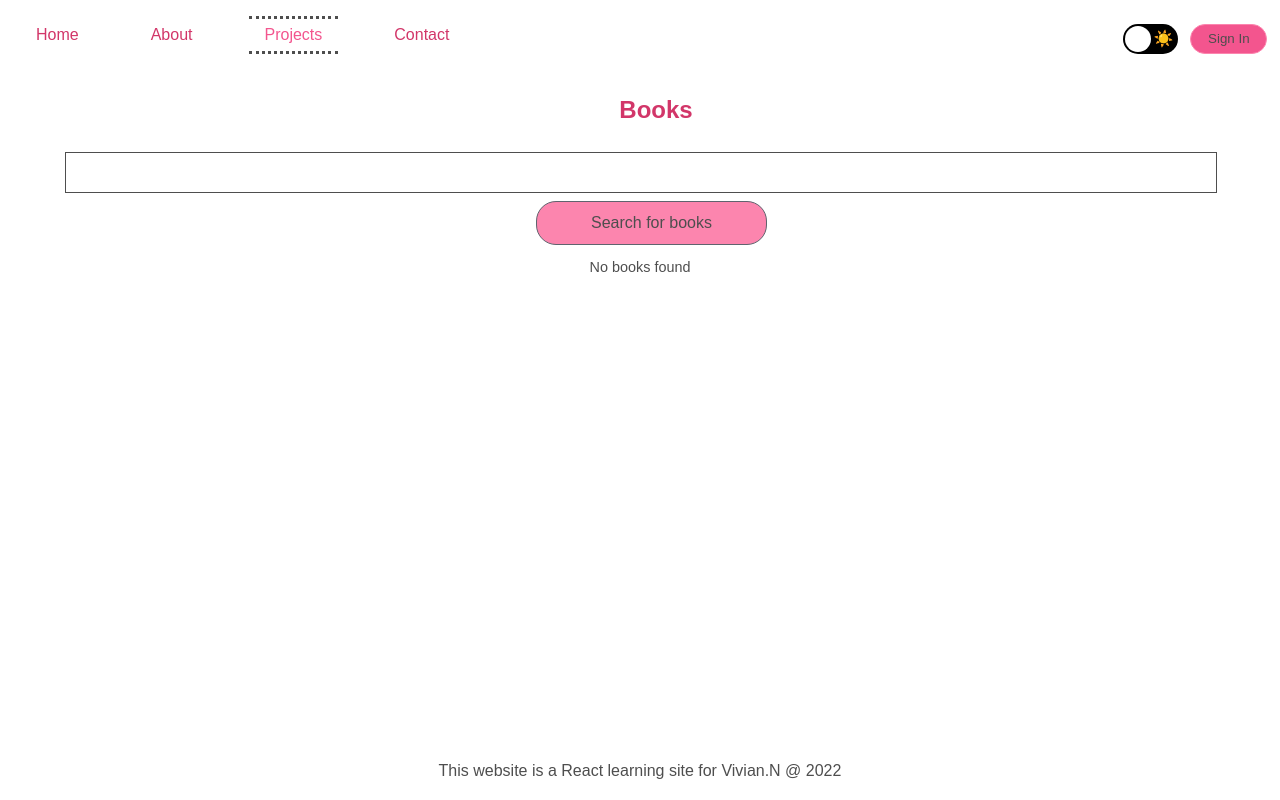
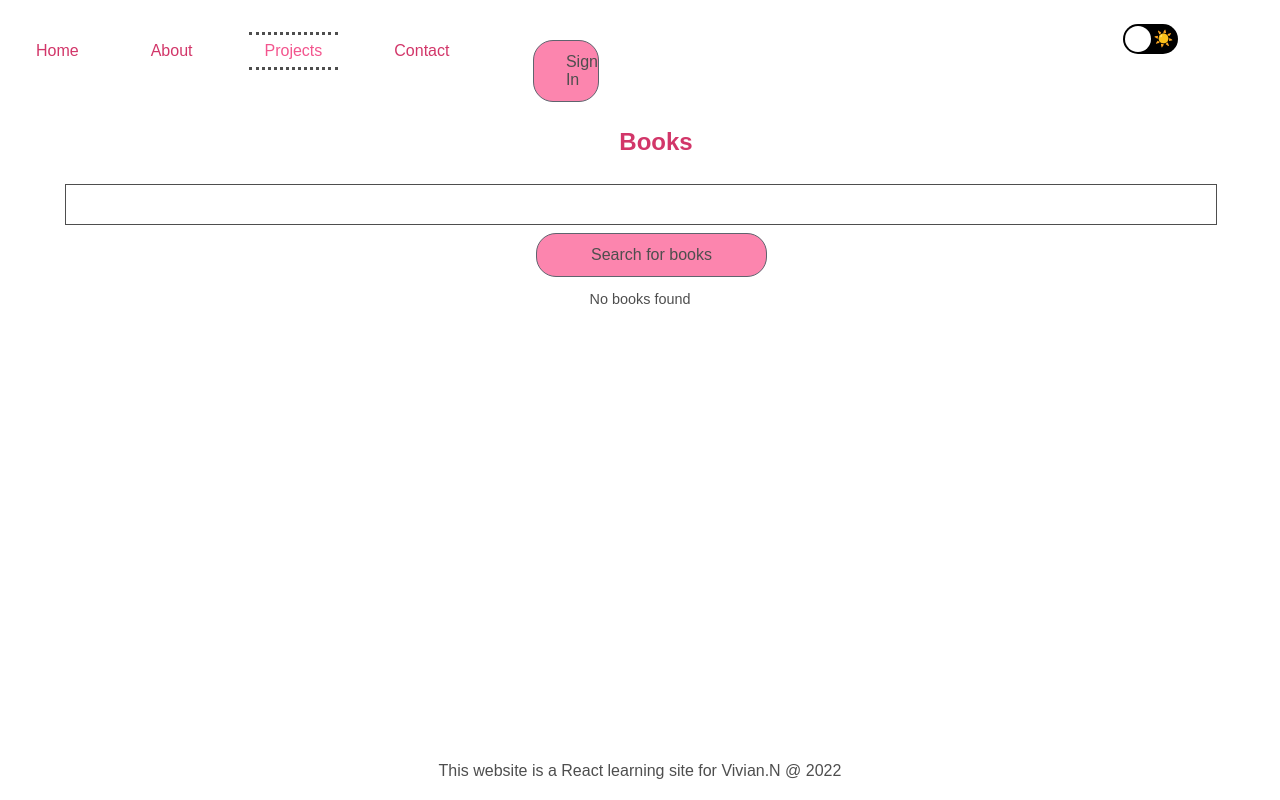
Before and after one commit to viv-nic/CLG-React-Assignments, a React (Create React App) app: page /projects/books in a window 1280 px wide. Built offline with nearby package versions, Linux system fonts and the light colour scheme.

Commit message:
no changes

```diff
--- a/src/components/nav/index.jsx
+++ b/src/components/nav/index.jsx
@@ -4,7 +4,7 @@ import ToggleSwitch from "../toggleSwitch";
 import { useContext } from "react";
 import { ThemeContext } from "../../theme/ThemeProvider";
 import AuthContext from "../../auth/auth-context";
-// import Button from "../Button";
+import Button from "../Button";
 import AvatarButton from "../avatarButton";
 
 function Nav() {
@@ -54,16 +54,17 @@ function Nav() {
                 {isLoggedIn && (
                     <AvatarButton onClick={() => history.push("/profile")} />
                 )}
+                {!isLoggedIn && (
+                    <Button
+                    className={styles.signinButton}
+                    name="Sign In"
+                    onClick={() => history.push("/login")}></Button>
+                )}
                 {/* {!isLoggedIn && (
-                    <Button
-                    // className={styles.signinButton}
-                    name="Sign In" onClick={() => history.push("/login")} />
-                )} */}
-                {!isLoggedIn && (
                     <button
                     className={styles.signinButton}
                     onClick={() => history.push("/login")}>Sign In</button>
-                )}
+                )} */}
 
             </div>
 
--- a/src/pages/book.jsx
+++ b/src/pages/book.jsx
@@ -1,4 +1,4 @@
-import React, { useCallback, useState, useEffect} from "react";
+import React, { useCallback, useState } from "react";
 import Button from "../components/Button";
 import BookList from "../components/BookList";
 import LoadingSpinner from "../components/LoadingSpinner/LoadingSpinner";
@@ -65,10 +65,12 @@ const Book = () => {
     return(
         <section>
             <h1 className="heading-books">Books</h1>
-            {/* <Button onClick={fetchBooksHandler}>Search for Roald Dahl books</Button> */}
             <input type="text" value={searchText} onChange={searchTextHandler} />
             <Button
-            name="Search for books" onClick={fetchBooksHandler} />
+            name="Search for books" onClick={fetchBooksHandler}></Button>
+
+            {/* <Button
+            name="Search for books" onClick={fetchBooksHandler} /> */}
             {content}
         </section>
     );
```
